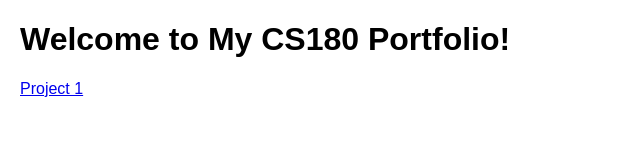
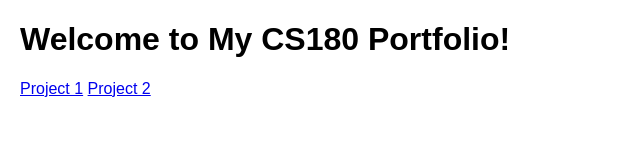
Before and after one commit to weinatalie/cs180, a plain HTML site: page index.html in a window 1280 px wide. Shown: the full height of the page, 0-640 px from the left. Drawn offline with Linux system fonts and the light colour scheme.

Commit message:
Update index.html

```diff
--- a/index.html
+++ b/index.html
@@ -12,5 +12,6 @@
 <body>
     <h1>Welcome to My CS180 Portfolio!</h1>
     <a href="./proj1/index.html">Project 1</a>
+    <a href="./proj2/index.html">Project 2</a>
 </body>
 </html>
```
